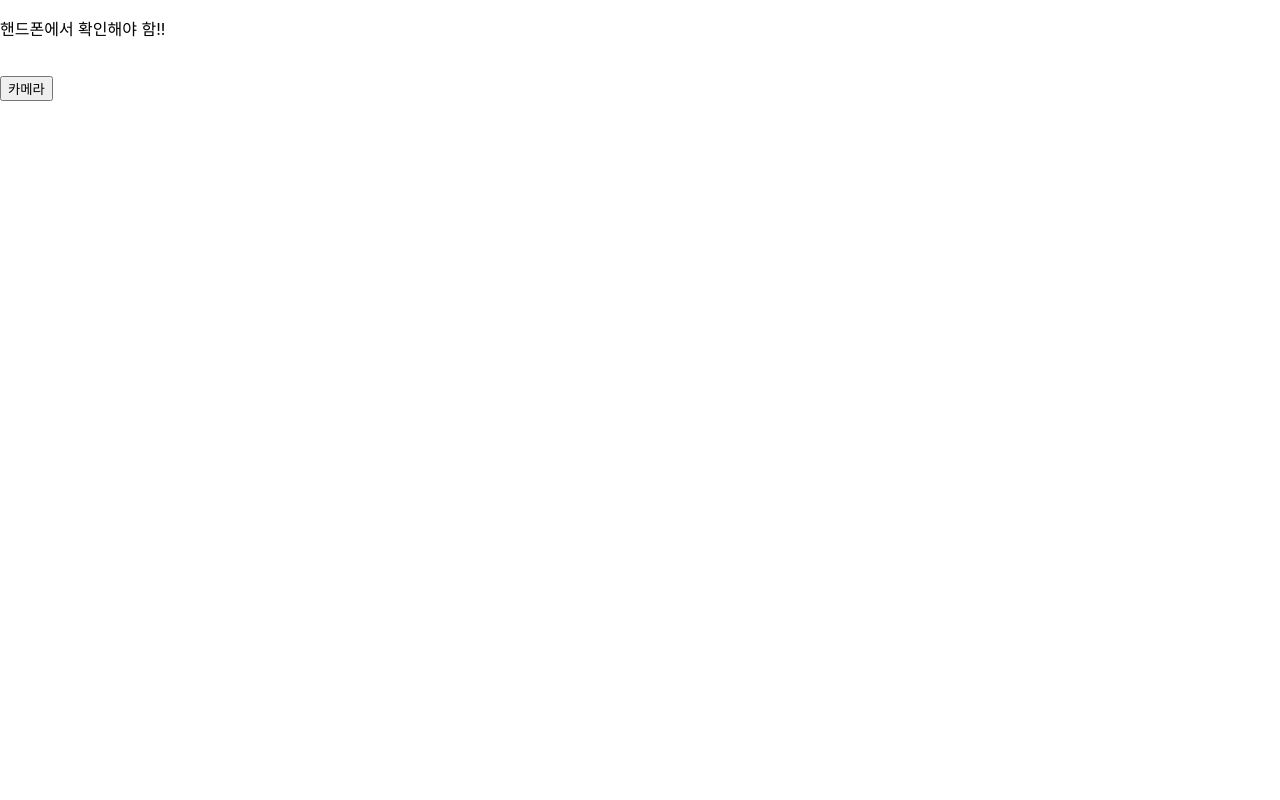
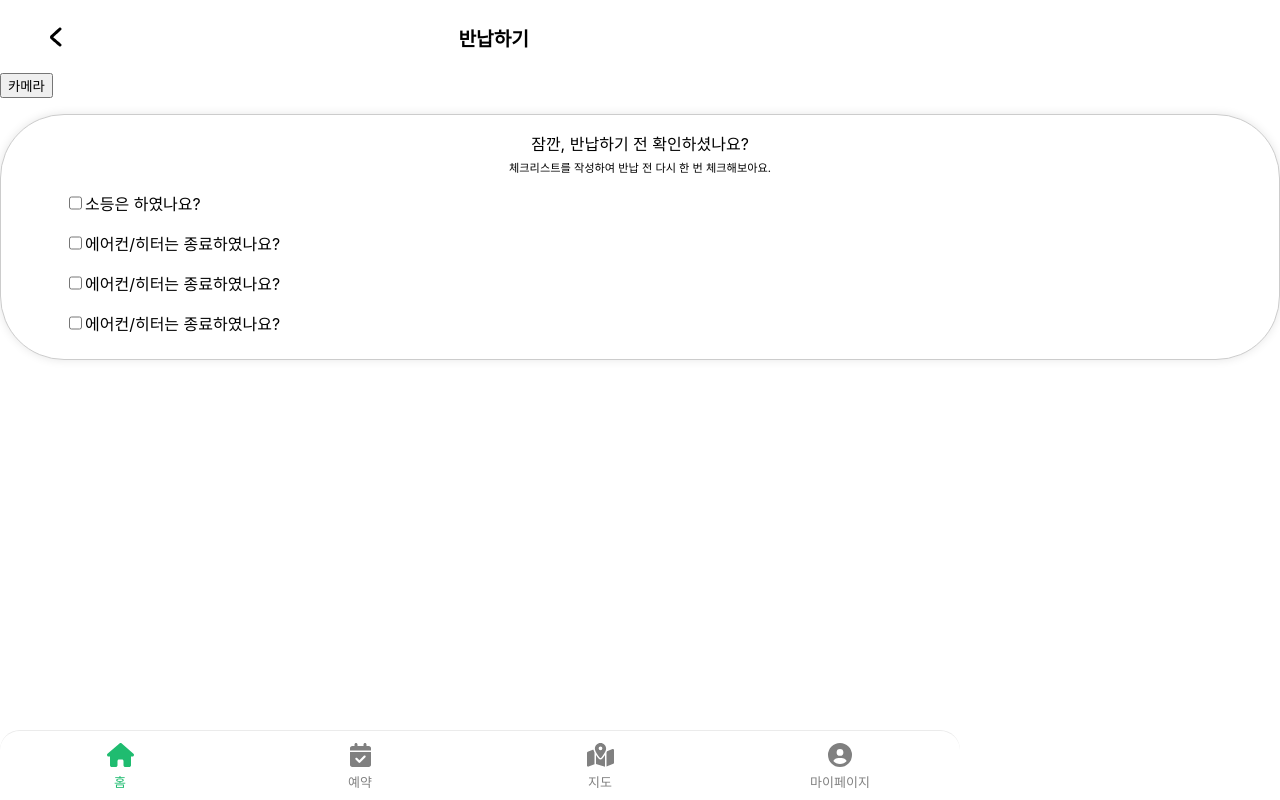
Before and after one commit to wunsoho/suin, a React (Create React App) app: page /return in a window 1280 px wide. Built offline with nearby package versions, Linux system fonts and the light colour scheme.

Commit message:
나는 정수인이다

```diff
--- a/src/component/Return/Return.jsx
+++ b/src/component/Return/Return.jsx
@@ -1,37 +1,123 @@
 import React, { useState } from 'react';
+import { useNavigate } from 'react-router-dom';
+import * as B from './Return.style';
+import Back from '../Image/ReserveImage/back.png';
+import NavigationBar from "../Navi/NavigationBar";
+import Slider from 'react-slick';
 
-const CameraApp = () => {
-  const [photo, setPhoto] = useState(null);
+const Return = () => {
+    const navigate = useNavigate();
+    const [photos, setPhotos] = useState([]);
+    const [checkList, setCheckList] = useState({
+        checkList1: false,
+        checkList2: false,
+        checkList3: false,
+        checkList4: false,
+      });
+
+    const handleGoBack = () => {
+        navigate('/');
+    };
+    const sliderSettings = {
+        dots: false,
+        infinite: false,
+        speed: 500,
+        slidesToShow: 1,
+        slidesToScroll: 1,
+        variableWidth: true,
+      };
 
     const handleFileChange = (e) => {
-    const file = e.target.files[0];
+        const selectedFiles = e.target.files;
 
-    if (file) {
+        if (selectedFiles.length > 0) {
+        const newPhotos = Array.from(selectedFiles).slice(0, 5).map((file) => {
             const reader = new FileReader();
+            reader.readAsDataURL(file);
+            return new Promise((resolve) => {
+            reader.onload = () => resolve(reader.result);
+            });
+        });
 
-      reader.onload = (e) => {
-        setPhoto(e.target.result);
-      };
-
-      reader.readAsDataURL(file);
+        Promise.all(newPhotos).then((results) => {
+            setPhotos(results);
+        });
         }
     };
 
     const openCamera = () => {
         document.getElementById('photoFile').click();
     };
+    const handleCheckListToggle = (listName) => {
+        setCheckList((prevCheckList) => ({
+          ...prevCheckList,
+          [listName]: !prevCheckList[listName],
+        }));
+      };
 
     return (
-    <div>
-      <p>핸드폰에서 확인해야 함!!</p>
-      <img src={photo} alt="Selected" style={{ width: '100px', height: '100px', display: photo ? 'inline' : 'none' }} />
-      <input type="file" name="photoFile" id="photoFile" accept="image/*" capture="camera" onChange={handleFileChange} style={{ display: 'none' }} />
+        <div className="ReturnBody">
+            <B.Back>
+                <button onClick={handleGoBack} className="Backbutton">
+                <img src={Back} alt="뒤로가기" />
+                </button>
+                <div className="title">반납하기</div>
+            </B.Back>
+            <Slider {...sliderSettings}>
+            {photos.map((photo, index) => (
+                <div key={index}>
+                <img
+                  src={photo}
+                  alt={`Selected ${index}`}
+                  style={{
+                    width: '100%',
+                    height: 'auto',
+                    border: '1px solid #ccc',
+                    marginBottom: '10px',
+                  }}
+                />
+                </div>
+            ))}
+            </Slider>
+            <input
+                type="file"
+                name="photoFile"
+                id="photoFile"
+                accept="image/*"
+                capture="camera"
+                onChange={handleFileChange}
+                style={{ display: 'none' }}
+                multiple
+            />
             <br />
             <input type="button" value="카메라" onClick={openCamera} />
             <br />
             <div id="result"></div>
+            <B.CheckContainer>
+            <div className="title">
+            <div className="Info1">잠깐, 반납하기 전 확인하셨나요?</div>
+            <div className="Info2">체크리스트를 작성하여 반납 전 다시 한 번 체크해보아요.</div>
+            </div>
+            <div className="check1">
+            <input type="checkbox" checked={checkList.checkList1} onChange={() => handleCheckListToggle('checkList1')} />
+            <div>소등은 하였나요?</div>
+            </div>
+            <div className="check2">
+            <input type="checkbox" checked={checkList.checkList2} onChange={() => handleCheckListToggle('checkList2')} />
+            <div>에어컨/히터는 종료하였나요?</div>
+            </div>
+            <div className="check3">
+            <input type="checkbox" checked={checkList.checkList3} onChange={() => handleCheckListToggle('checkList3')} />
+            <div>에어컨/히터는 종료하였나요?</div>
+            </div>
+            <div className="check4">
+            <input type="checkbox" checked={checkList.checkList4} onChange={() => handleCheckListToggle('checkList4')} />
+            <div>에어컨/히터는 종료하였나요?</div>
+            </div>
+        </B.CheckContainer>
+        <NavigationBar/>
         </div>
     );
 };
 
-export default CameraApp;
+export default Return;
```
Lines whose indentation alone changed are shown as unchanged.
